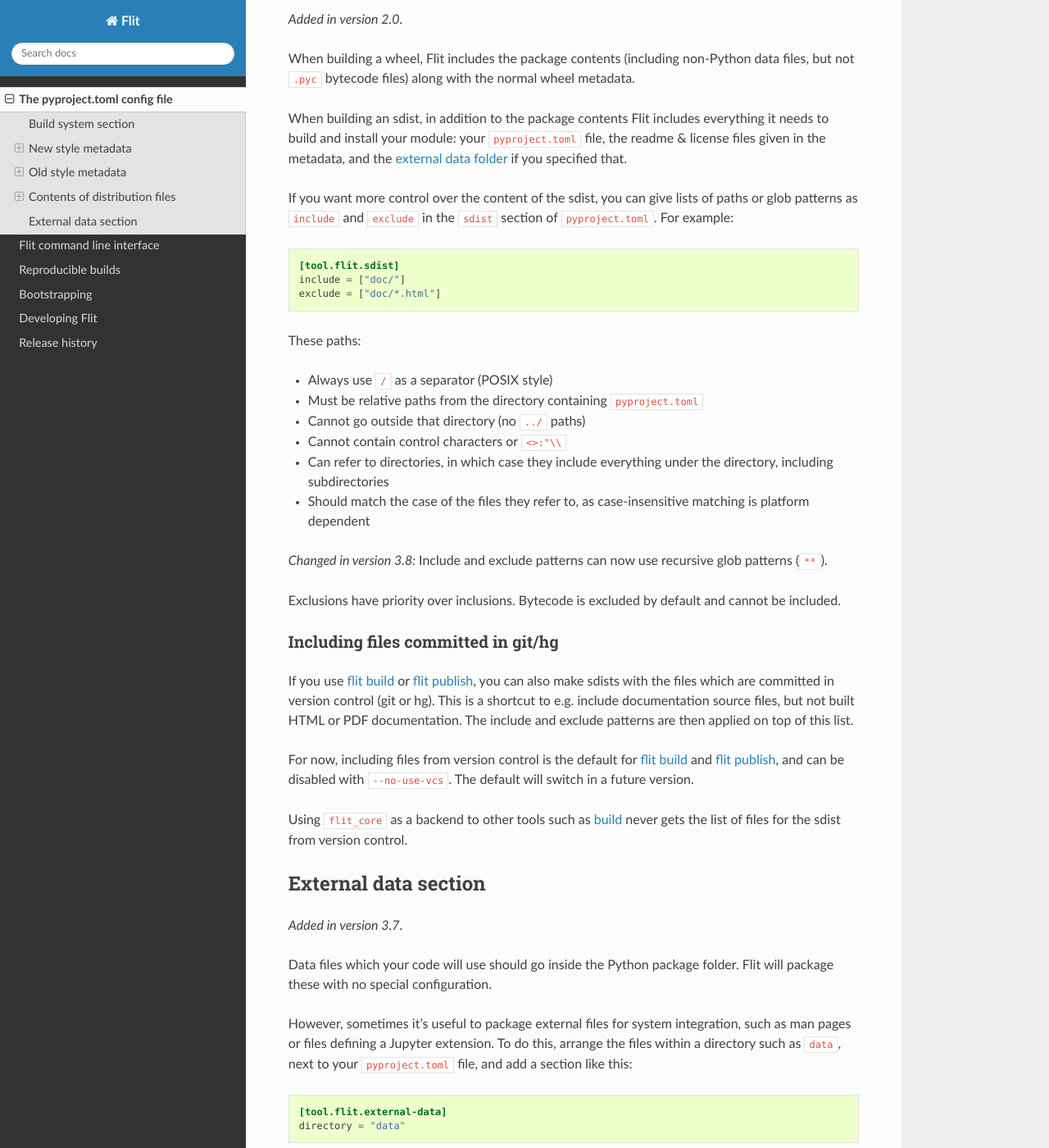
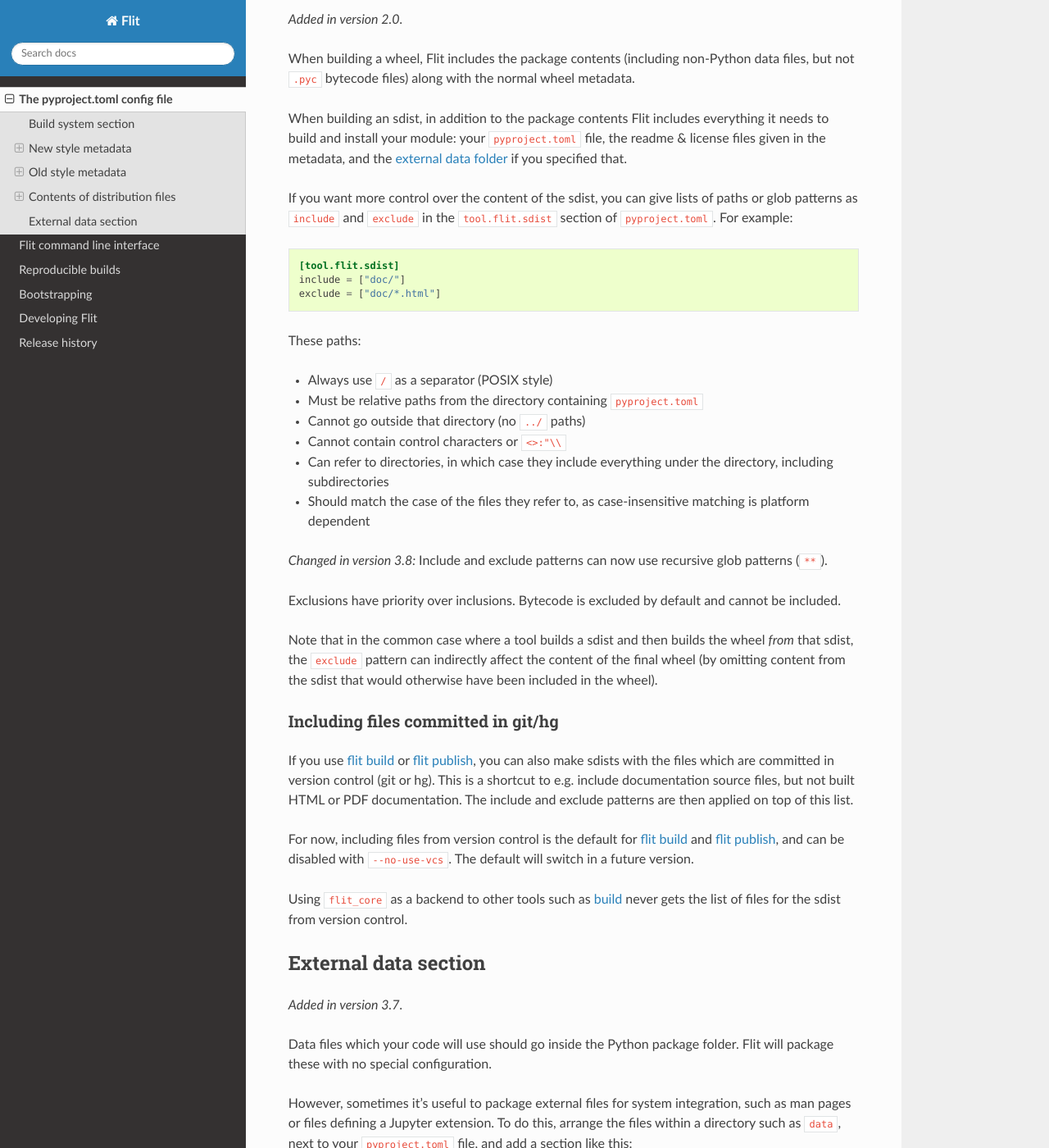
Before and after one commit to pypa/flit, a Sphinx documentation site: the page built from doc/pyproject_toml.rst, in a window 1280 px wide and 1400 px high, scrolled down 7847 px. Shown: the whole window at 82% size. Built offline with Sphinx 7.4.7 and the Read the Docs theme 3.1.0, drawn with Linux system fonts in a browser that asks for light colours; pages that are not in the unit, such as notebooks, are missing from menus.

Commit message:
Update based on review comments

```diff
--- a/doc/pyproject_toml.rst
+++ b/doc/pyproject_toml.rst
@@ -414,8 +414,8 @@
 data folder <pyproject_toml_external_data>` if you specified that.
 
 If you want more control over the content of the sdist, you can give lists of
-paths or glob patterns as ``include`` and ``exclude`` in the ``sdist`` section
-of ``pyproject.toml``. For example:
+paths or glob patterns as ``include`` and ``exclude`` in the ``tool.flit.sdist``
+section of ``pyproject.toml``. For example:
 
 .. code-block:: toml
 
@@ -439,6 +439,11 @@
 
 Exclusions have priority over inclusions. Bytecode is excluded by default and cannot
 be included.
+
+Note that in the common case where a tool builds a sdist and then builds the wheel
+*from* that sdist, the ``exclude`` pattern can indirectly affect the content of the
+final wheel (by omitting content from the sdist that would otherwise have been
+included in the wheel).
 
 Including files committed in git/hg
 ~~~~~~~~~~~~~~~~~~~~~~~~~~~~~~~~~~~
```
